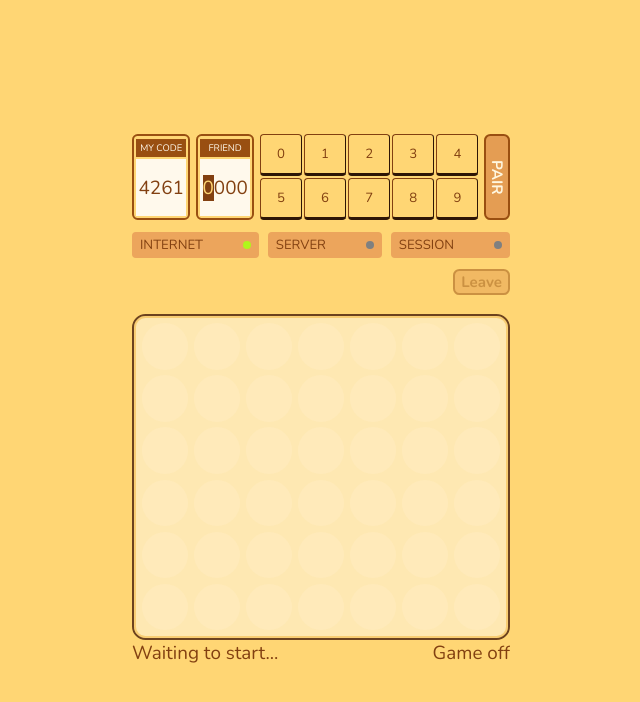
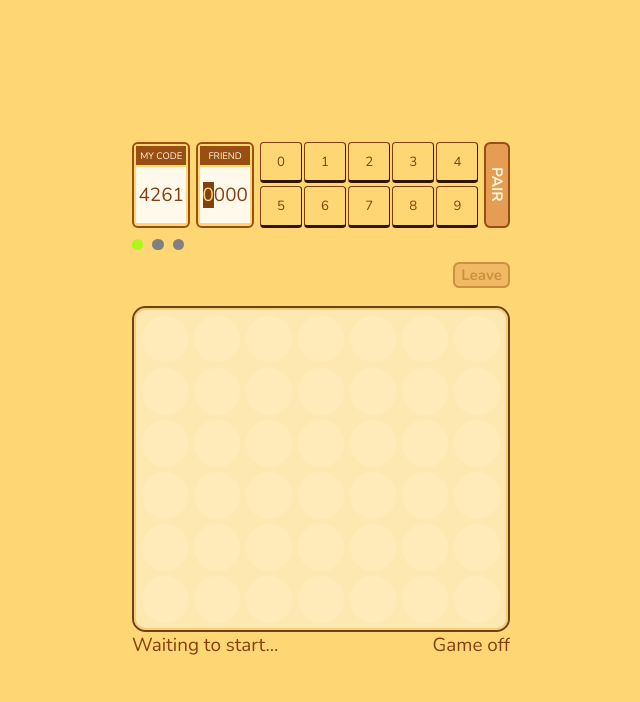
Before and after one commit to marinm/connect-four, a React (Vite) app: page / in a window 1280 px wide. Shown: the top 702 px of the page, without its empty margins (319-959 px from the left). Built offline with nearby package versions, Linux system fonts and the light colour scheme.

Commit message:
keep only dots for status

```diff
--- a/src/components/SocketControls.tsx
+++ b/src/components/SocketControls.tsx
@@ -206,7 +206,7 @@ export function SocketControls({ room }: Props) {
                 style={{
                     width: "100%",
                     display: "flex",
-                    justifyContent: "space-between",
+                    justifyContent: "flex-start",
                     gap: "0.8ch",
                 }}
             >
--- a/src/components/StatusBadge.tsx
+++ b/src/components/StatusBadge.tsx
@@ -10,26 +10,11 @@ export function StatusBadge(props: Props) {
     return (
         <div
             style={{
-                fontSize: "0.7rem",
-                flexGrow: "1",
-                display: "flex",
-                justifyContent: "space-between",
-                alignItems: "center",
-                textTransform: "uppercase",
-                backgroundColor: "#eca55c",
-                padding: "0.5ch 1ch",
-                borderRadius: "0.5ch",
+                width: "1ch",
+                height: "1ch",
+                backgroundColor: indicatorColor,
+                borderRadius: "50%",
             }}
-        >
-            {props.label}
-            <div
-                style={{
-                    width: "1ch",
-                    height: "1ch",
-                    backgroundColor: indicatorColor,
-                    borderRadius: "50%",
-                }}
-            ></div>
-        </div>
+        ></div>
     );
 }
```
